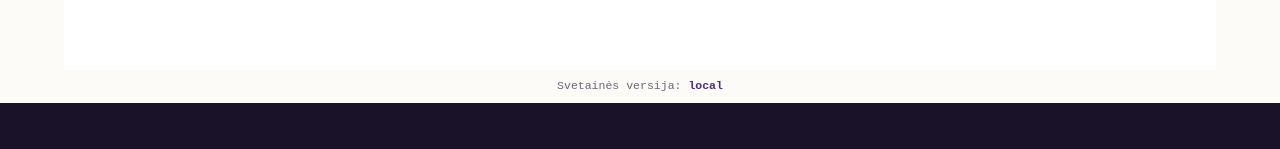
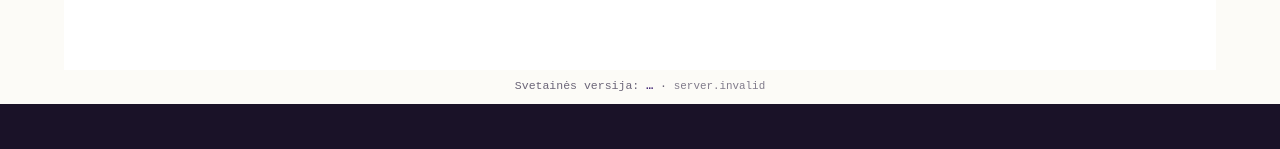
Before and after one commit to arnasbond/aeterna, a Next.js app in the folder web/: page /paieska in a window 1280 px wide. Shown: the part 417-566 px from the top of the page. Built offline with nearby package versions, Linux system fonts and the light colour scheme; no server answers; a web font is replaced by a local one.

Commit message:
fix: only show git commit hash in build label (not deployment id)

```diff
--- a/web/app/api/build-label/route.ts
+++ b/web/app/api/build-label/route.ts
@@ -1,11 +1,22 @@
 import { NextResponse } from "next/server";
-import { getBuildLabel } from "@/lib/build-label";
+import { isCommitLabel } from "@/lib/is-commit-label";
 
 export const dynamic = "force-dynamic";
 
+/** Tik git commit SHA — niekada deployment ID (DsGUoZc, hYyLiUy). */
 export async function GET() {
+  const sha = process.env.VERCEL_GIT_COMMIT_SHA?.trim() ?? "";
+  let label = "…";
+  if (sha.length >= 7 && /^[0-9a-f]+$/i.test(sha)) {
+    label = sha.slice(0, 7).toLowerCase();
+  }
+
+  if (!isCommitLabel(label)) {
+    label = "…";
+  }
+
   return NextResponse.json(
-    { label: getBuildLabel() },
+    { label },
     {
       headers: {
         "Cache-Control": "no-store, no-cache, must-revalidate",
--- a/web/app/layout.tsx
+++ b/web/app/layout.tsx
@@ -2,6 +2,7 @@ import type { Metadata, Viewport } from "next";
 import { Dancing_Script, Inter, Playfair_Display } from "next/font/google";
 import { Navigation } from "@/components/Navigation";
 import { SiteFooter } from "@/components/layout/SiteFooter";
+import { BuildLabelBoot } from "@/components/BuildLabelBoot";
 import { DeployBadge } from "@/components/DeployBadge";
 import "./globals.css";
 import "./aeterna.css";
@@ -34,6 +35,7 @@ export default function RootLayout({ children }: { children: React.ReactNode })
         <Navigation />
         <main>{children}</main>
         <DeployBadge />
+        <BuildLabelBoot />
         <SiteFooter />
       </body>
     </html>
--- /dev/null
+++ b/web/components/BuildLabelBoot.tsx
@@ -0,0 +1,33 @@
+import Script from "next/script";
+
+/** WebView: pakeičia seną deployment ID į commit hash prieš React. */
+export function BuildLabelBoot() {
+  return (
+    <Script
+      id="aeterna-build-label-boot"
+      strategy="afterInteractive"
+      dangerouslySetInnerHTML={{
+        __html: `
+(function(){
+  function fix(){
+    fetch('/api/build-label',{cache:'no-store'})
+      .then(function(r){return r.json();})
+      .then(function(j){
+        var id=(j&&j.label)||'';
+        if(!/^[0-9a-f]{7}$/i.test(id)) return;
+        id=id.toLowerCase();
+        var el=document.getElementById('aeterna-build-label');
+        if(el) el.textContent=id;
+      })
+      .catch(function(){});
+  }
+  fix();
+  document.addEventListener('visibilitychange',function(){
+    if(document.visibilityState==='visible') fix();
+  });
+})();
+`,
+      }}
+    />
+  );
+}
--- /dev/null
+++ b/web/components/BuildLabelClient.tsx
@@ -0,0 +1,29 @@
+"use client";
+
+import { useEffect, useState } from "react";
+import { isCommitLabel } from "@/lib/is-commit-label";
+
+/** Visada iš /api/build-label — ne iš serverio HTML (vengia deployment ID). */
+export function BuildLabelClient() {
+  const [label, setLabel] = useState("…");
+
+  useEffect(() => {
+    let cancelled = false;
+    const load = () => {
+      fetch("/api/build-label", { cache: "no-store" })
+        .then((r) => r.json())
+        .then((j: { label?: string }) => {
+          if (cancelled) return;
+          const next = (j.label ?? "").trim().toLowerCase();
+          if (isCommitLabel(next)) setLabel(next);
+        })
+        .catch(() => {});
+    };
+    load();
+    return () => {
+      cancelled = true;
+    };
+  }, []);
+
+  return <strong id="aeterna-build-label">{label}</strong>;
+}
--- a/web/components/DeployBadge.tsx
+++ b/web/components/DeployBadge.tsx
@@ -1,29 +1,16 @@
-import { getBuildLabel } from "@/lib/build-label";
+import { BuildLabelClient } from "@/components/BuildLabelClient";
 
-/** Server HTML — WebView gauna commit iš karto (ne seną „vercel“ iš JS cache). */
 export function DeployBadge() {
-  const label = getBuildLabel();
   const host =
     process.env.NEXT_PUBLIC_SITE_URL?.replace(/^https?:\/\//, "").replace(/\/$/, "") ||
     process.env.VERCEL_URL?.replace(/\/$/, "") ||
     "aeterna-mauve.vercel.app";
 
-  const showHost = label !== "local" && label !== "vercel" && label.length >= 4;
-
   return (
-    <p
-      className="ae-deploy-badge"
-      data-build={label}
-      id="aeterna-deploy-badge"
-      suppressHydrationWarning
-    >
-      Svetainės versija: <strong id="aeterna-build-label">{label}</strong>
-      {showHost ? (
-        <>
-          {" "}
-          · <span className="ae-deploy-badge__host">{host}</span>
-        </>
-      ) : null}
+    <p className="ae-deploy-badge" id="aeterna-deploy-badge" suppressHydrationWarning>
+      Svetainės versija: <BuildLabelClient />
+      {" "}
+      · <span className="ae-deploy-badge__host">{host}</span>
     </p>
   );
 }
--- a/web/lib/build-label.ts
+++ b/web/lib/build-label.ts
@@ -1,18 +1,24 @@
-/** Vercel runtime / build — tikra deploy versija (ne „local“ telefone). */
+import { isCommitLabel } from "./is-commit-label";
+
+function shortGitSha(): string | null {
+  const sha = process.env.VERCEL_GIT_COMMIT_SHA?.trim();
+  if (sha && sha.length >= 7 && /^[0-9a-f]+$/i.test(sha)) {
+    return sha.slice(0, 7).toLowerCase();
+  }
+  return null;
+}
+
+/** Vercel production — tikras commit hash. */
 export function getBuildLabel(): string {
-  const sha = process.env.VERCEL_GIT_COMMIT_SHA?.trim();
-  if (sha && sha.length >= 7) return sha.slice(0, 7);
-
-  const ref = process.env.VERCEL_GIT_COMMIT_REF?.trim();
-  if (ref && ref !== "main") return ref.slice(0, 12);
+  const sha = shortGitSha();
+  if (sha) return sha;
 
   const pub = process.env.NEXT_PUBLIC_BUILD_LABEL?.trim();
-  if (pub && pub !== "local" && pub !== "vercel" && pub.length >= 4) return pub;
+  if (pub && isCommitLabel(pub)) return pub.toLowerCase();
 
-  if (process.env.VERCEL === "1") {
-    const dep = process.env.VERCEL_DEPLOYMENT_ID?.trim();
-    if (dep && dep.length >= 7) return dep.slice(-7);
+  if (process.env.NODE_ENV === "production") {
+    return "…";
   }
 
-  return process.env.NODE_ENV === "production" ? "prod" : "local";
+  return "local";
 }
--- /dev/null
+++ b/web/lib/is-commit-label.ts
@@ -0,0 +1,4 @@
+/** Git commit (7 simbolių hex) — ne deployment ID. */
+export function isCommitLabel(label: string): boolean {
+  return /^[0-9a-f]{7}$/i.test(label.trim());
+}
```
Also changed, not shown: 3 other files (tests, documents, lock files or other folders).
